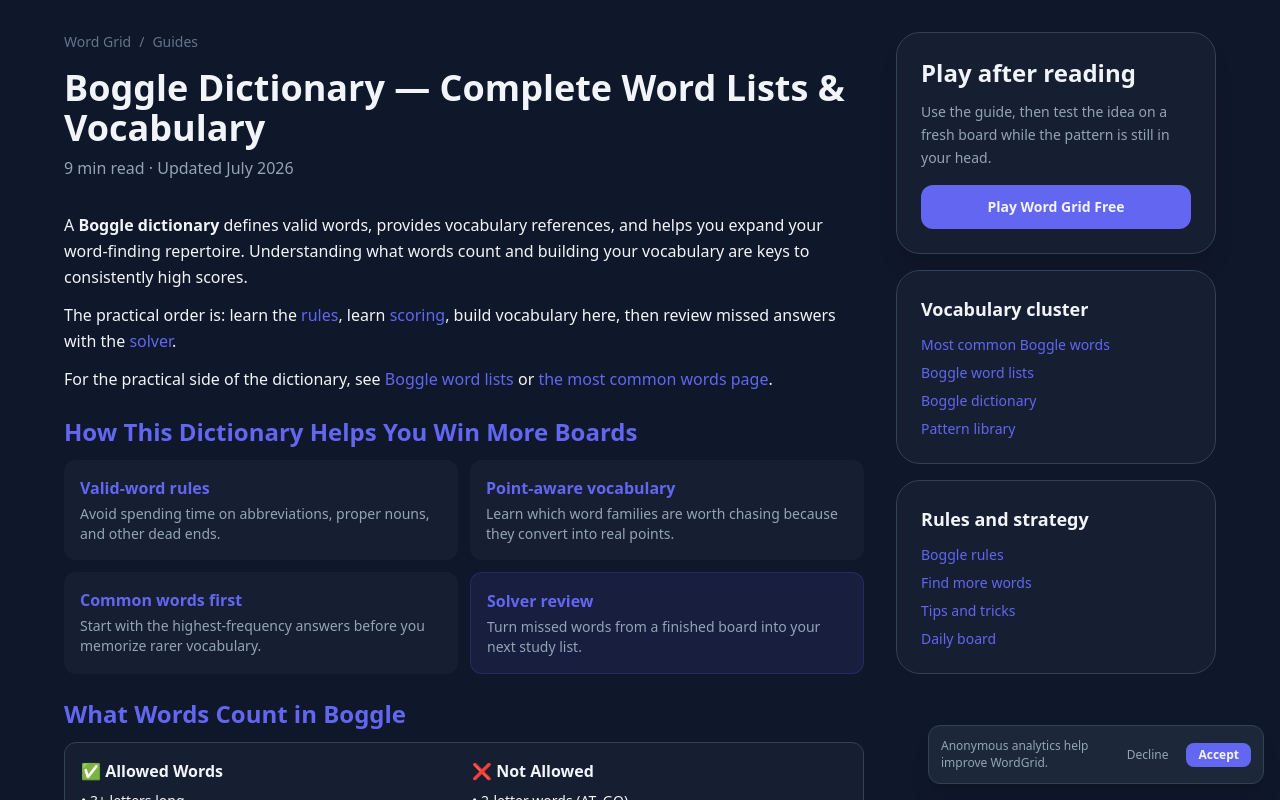
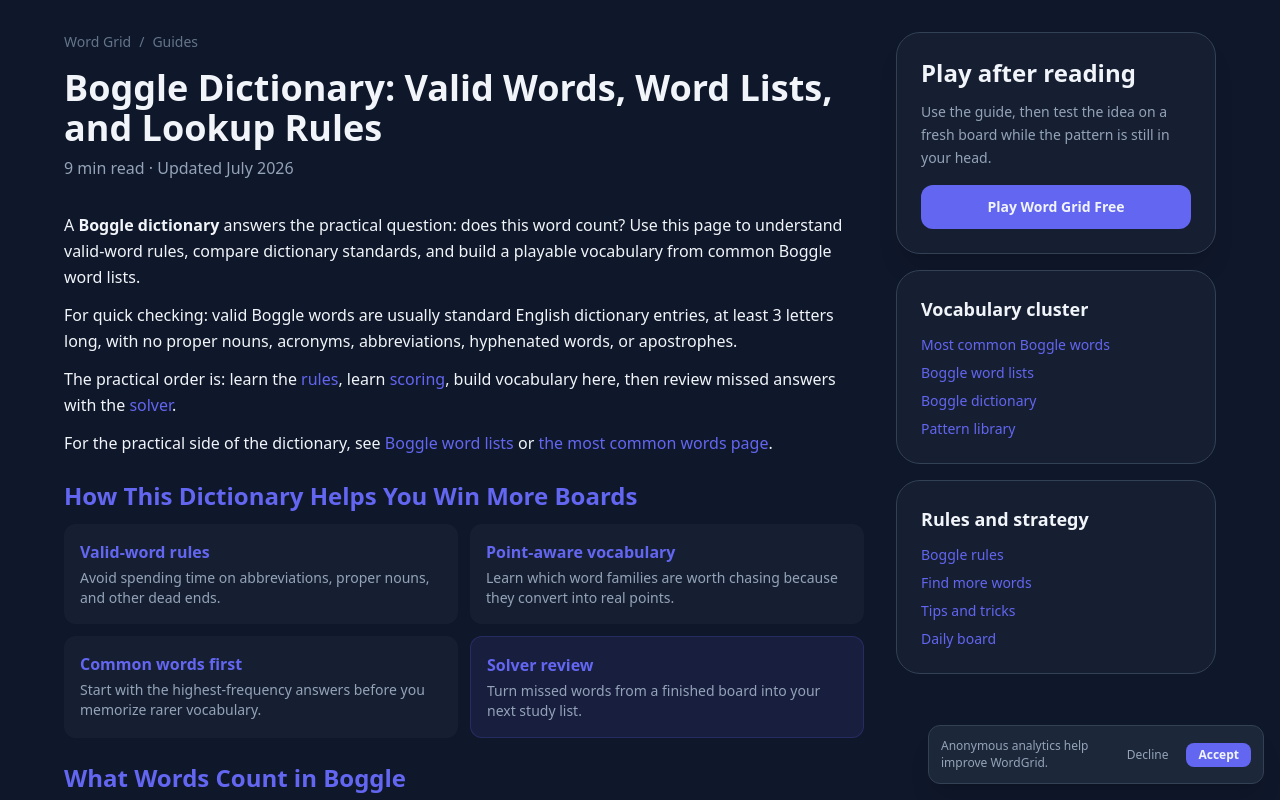
Before and after one commit to aieasygames-alt/wordgrid, a Next.js app: page /guides/boggle-dictionary in a window 1280 px wide. Shown: the top 800 px of the page. Built offline with nearby package versions, Linux system fonts and the light colour scheme.

Commit message:
Improve GSC-driven SEO snippets

```diff
--- a/src/app/daily/page.tsx
+++ b/src/app/daily/page.tsx
@@ -2,12 +2,12 @@ import type { Metadata } from "next";
 import DailyClient from "./DailyClient";
 
 export const metadata: Metadata = {
-  title: "Daily Word Grid Puzzle: Play Today's Board",
+  title: "Daily Word Grid Puzzle - Play Today's Free 4x4 Board",
   description:
-    "Play today's WordGrid Daily board. Everyone gets the same 4x4 grid. Find as many words as you can in 3 minutes. New puzzle every day.",
+    "Play today's free WordGrid Daily puzzle. Everyone gets the same Boggle-style 4x4 board, a 3-minute timer, and a fresh challenge every day.",
   alternates: { canonical: "/daily" },
   openGraph: {
-    title: "Daily Word Grid Puzzle: Play Today's Board",
+    title: "Daily Word Grid Puzzle - Play Today's Free 4x4 Board",
     description:
       "Today's daily word grid puzzle. Same grid for everyone. New puzzle every day!",
   },
--- a/src/app/guides/boggle-dictionary/page.tsx
+++ b/src/app/guides/boggle-dictionary/page.tsx
@@ -3,9 +3,9 @@ import Link from "next/link";
 import { GuideDesktopShell } from "@/components/GuideDesktopShell";
 
 export const metadata: Metadata = {
-  title: "Boggle Dictionary — Complete Word Lists & Vocabulary",
+  title: "Boggle Dictionary: Valid Words, Word Lists, and Lookup Rules",
   description:
-    "Explore a Boggle dictionary guide with valid-word rules, word lists, vocabulary tips, lookup context, and high-frequency words for gameplay.",
+    "Use this Boggle dictionary guide to learn valid-word rules, common word lists, lookup standards, and vocabulary patterns for better scores.",
   alternates: { canonical: "/guides/boggle-dictionary" },
   keywords: [
     "boggle dictionary", "boggle word list", "boggle vocabulary",
@@ -13,7 +13,7 @@ export const metadata: Metadata = {
     "boggle dictionary online", "boggle word checker",
   ],
   openGraph: {
-    title: "Boggle Dictionary — Complete Word Lists & Vocabulary",
+    title: "Boggle Dictionary: Valid Words, Word Lists, and Lookup Rules",
     description:
       "Complete Boggle dictionary with word lists, vocabulary references, and valid word guidelines. Lookup words and improve your gameplay vocabulary.",
   },
@@ -24,7 +24,7 @@ const BASE_URL = "https://wordgrid.games";
 const articleSchema = {
   "@context": "https://schema.org",
   "@type": "WebPage",
-  headline: "Boggle Dictionary — Complete Word Lists & Vocabulary",
+  headline: "Boggle Dictionary: Valid Words, Word Lists, and Lookup Rules",
   description:
     "A comprehensive Boggle dictionary including word lists, vocabulary references, valid word guidelines, and word lookup for improving gameplay.",
   author: { "@type": "Organization", name: "WordGrid" },
@@ -115,7 +115,7 @@ export default function BoggleDictionaryGuide() {
             <Link href="/guides/" className="hover:text-text">Guides</Link>
           </nav>
           <h1 className="text-4xl font-bold mb-2">
-            Boggle Dictionary — Complete Word Lists & Vocabulary
+            Boggle Dictionary: Valid Words, Word Lists, and Lookup Rules
           </h1>
           <p className="text-text-muted">9 min read &middot; Updated July 2026</p>
         </header>
@@ -123,10 +123,15 @@ export default function BoggleDictionaryGuide() {
         <div className="space-y-6 text-text">
           <section>
             <p className="leading-relaxed">
-              A <strong>Boggle dictionary</strong> defines valid words, provides
-              vocabulary references, and helps you expand your word-finding
-              repertoire. Understanding what words count and building your
-              vocabulary are keys to consistently high scores.
+              A <strong>Boggle dictionary</strong> answers the practical question:
+              does this word count? Use this page to understand valid-word rules,
+              compare dictionary standards, and build a playable vocabulary from
+              common Boggle word lists.
+            </p>
+            <p className="leading-relaxed mt-3">
+              For quick checking: valid Boggle words are usually standard English
+              dictionary entries, at least 3 letters long, with no proper nouns,
+              acronyms, abbreviations, hyphenated words, or apostrophes.
             </p>
             <p className="leading-relaxed mt-3">
               The practical order is: learn the{" "}
--- a/src/app/guides/boggle-word-lists/page.tsx
+++ b/src/app/guides/boggle-word-lists/page.tsx
@@ -3,9 +3,9 @@ import Link from "next/link";
 import { GuideDesktopShell } from "@/components/GuideDesktopShell";
 
 export const metadata: Metadata = {
-  title: "Boggle Word Lists by Letter: Complete Word Reference",
+  title: "Boggle Word List: Common Words by Letter and Pattern",
   description:
-    "Browse Boggle word lists by letter with high-frequency words, common patterns, and vocabulary references to improve word-finding speed.",
+    "Browse a Boggle word list by starting letter, common pattern, and high-value ending so you can find more words faster in real boards.",
   alternates: { canonical: "/guides/boggle-word-lists" },
   keywords: [
     "boggle word lists", "boggle words by letter", "boggle word list",
@@ -13,7 +13,7 @@ export const metadata: Metadata = {
     "boggle word patterns", "boggle common words",
   ],
   openGraph: {
-    title: "Boggle Word Lists by Letter — Complete Reference",
+    title: "Boggle Word List: Common Words by Letter and Pattern",
     description:
       "Comprehensive Boggle word lists organized by letter with high-frequency words, common patterns, and letter-specific vocabulary for improving gameplay.",
   },
@@ -40,7 +40,7 @@ const WORD_LISTS = {
   O: ["OFF", "OFFICE", "OFFICER", "OFFICIAL", "OFTEN", "OH", "OIL", "OK", "OLD", "ON", "ONCE", "ONE", "ONLY", "ONTO", "OPEN", "OPERATION", "OPPORTUNITY", "OPTION", "OR", "ORDER", "ORGANIZATION", "OTHER", "OTHERS", "OUR", "OUT", "OUTSIDE", "OVER", "OWN", "OWNER"],
   P: ["PAGE", "PAIN", "PAINT", "PAINTING", "PAPER", "PARENT", "PART", "PARTICIPANT", "PARTICULAR", "PARTICULARLY", "PARTNER", "PARTY", "PASS", "PAST", "PATIENT", "PATTERN", "PAY", "PEACE", "PEOPLE", "PER", "PERFORM", "PERFORMANCE", "PERHAPS", "PERIOD", "PERSON", "PERSONAL", "PHONE", "PHYSICAL", "PICK", "PICTURE", "PIECE", "PLACE", "PLAN", "PLANT", "PLAY", "PLAYER", "POINT", "POLICE", "POLICY", "POLITICAL", "POLITICS", "POOR", "POPULAR", "POPULATION", "POSITION", "POSITIVE", "POSSIBLE", "POWER", "PRACTICE", "PREPARE", "PRESENT", "PRESIDENT", "PRESSURE", "PRETTY", "PREVENT", "PRICE", "PRIVATE", "PROBABLY", "PROBLEM", "PROCESS", "PRODUCE", "PRODUCT", "PRODUCTION", "PROFESSIONAL", "PROFESSOR", "PROGRAM", "PROJECT", "PROPERTY", "PROTECT", "PROVE", "PROVIDE", "PUBLIC", "PULL", "PURPOSE", "PUSH", "PUT"],
   Qu: ["QUALITY", "QUARTER", "QUESTION", "QUICKLY", "QUIET", "QUITE"],
-  R: ["RACE", "RADIO", "RAISE", "RANGE", "RATE", "RATHER", "REACh", "READ", "READER", "REALITY", "REALIZE", "REALLY", "REASON", "RECEIVE", "RECENT", "RECENTLY", "RECOGNIZE", "RECORD", "RED", "RELATION", "RELATIONSHIP", "RELIGIOUS", "REMAIN", "REMEMBER", "REMOVE", "REPORT", "REPRESENT", "REPUBLICAN", "REQUIRE", "RESEARCH", "RESOURCE", "RESPOND", "RESPONSE", "REST", "RESULT", "RETURN", "REVEAL", "RICH", "RIGHT", "RISE", "RISK", "ROAD", "ROCK", "ROLE", "ROOM", "RULE", "RUN"],
+  R: ["RACE", "RADIO", "RAISE", "RANGE", "RATE", "RATHER", "REACH", "READ", "READER", "REALITY", "REALIZE", "REALLY", "REASON", "RECEIVE", "RECENT", "RECENTLY", "RECOGNIZE", "RECORD", "RED", "RELATION", "RELATIONSHIP", "RELIGIOUS", "REMAIN", "REMEMBER", "REMOVE", "REPORT", "REPRESENT", "REPUBLICAN", "REQUIRE", "RESEARCH", "RESOURCE", "RESPOND", "RESPONSE", "REST", "RESULT", "RETURN", "REVEAL", "RICH", "RIGHT", "RISE", "RISK", "ROAD", "ROCK", "ROLE", "ROOM", "RULE", "RUN"],
   S: ["SAFE", "SAME", "SAVE", "SAY", "SCENE", "SCHOOL", "SCIENCE", "SCIENTIST", "SCORE", "SEA", "SEASON", "SEAT", "SECOND", "SECTION", "SECURITY", "SEE", "SEEK", "SEEM", "SELL", "SEND", "SENIOR", "SENSE", "SERIES", "SERIOUS", "SERVE", "SERVICE", "SET", "SEVEN", "SEVERAL", "SEX", "SEXUAL", "SHAKE", "SHARE", "SHE", "SHOOT", "SHOP", "SHORT", "SHOT", "SHOULD", "SHOULDER", "SHOW", "SIDE", "SIGN", "SIGNIFICANT", "SIMILAR", "SIMPLE", "SIMPLY", "SINCE", "SING", "SINGLE", "SISTER", "SIT", "SITE", "SITUATION", "SIX", "SIZE", "SKILL", "SKIN", "SMALL", "SMILE", "SO", "SOCIAL", "SOCIETY", "SOLDIER", "SOME", "SOMEBODY", "SOMEONE", "SOMETHING", "SOMETIMES", "SOMEWHAT", "SONG", "SOON", "SORT", "SOUND", "SOURCE", "SOUTH", "SOUTHERN", "SPACE", "SPEAK", "SPEAKER", "SPECIAL", "SPECIES", "SPECIFIC", "SPEECH", "SPEND", "SPORT", "SPRING", "STAFF", "STAGE", "STAND", "STANDARD", "STAR", "START", "STATE", "STATEMENT", "STATION", "STATISTICS", "STAY", "STEP", "STILL", "STOCK", "STOP", "STORE", "STORY", "STRATEGY", "STREET", "STRONG", "STRUCTURE", "STUDENT", "STUDY", "STUFF", "STYLE", "SUBJECT", "SUCCESS", "SUCCESSFUL", "SUCH", "SUDDENLY", "SUFFER", "SUGGEST", "SUMMER", "SUPPORT", "SURFACE", "SYSTEM"],
   T: ["TABLE", "TAKE", "TALK", "TASK", "TAX", "TEACH", "TEACHER", "TEACHING", "TEAM", "TECHNOLOGY", "TELEVISION", "TELL", "TEN", "TEND", "TERM", "TEST", "THAN", "THANK", "THAT", "THE", "THEIR", "THEM", "THEMSELVES", "THEN", "THEORY", "THERE", "THESE", "THEY", "THING", "THINK", "THIRD", "THIS", "THOSE", "THOUGH", "THOUGHT", "THOUSAND", "THREAT", "THREE", "THROUGH", "THROUGHOUT", "THROW", "THUS", "TIME", "TO", "TODAY", "TOGETHER", "TONIGHT", "TOO", "TOP", "TOTAL", "TOUGH", "TOWARD", "TOWN", "TRADE", "TRADITIONAL", "TRAINING", "TRAVEL", "TREAT", "TREATMENT", "TREE", "TRIAL", "TRIP", "TROUBLE", "TRUE", "TRUTH", "TRY", "TURN", "TV", "TWO", "TYPE"],
   U: ["UNDER", "UNDERSTAND", "UNIT", "UNITED", "UNIVERSITY", "UNLESS", "UNTIL", "UP", "UPON", "US", "USE", "USUALLY"],
@@ -53,7 +53,7 @@ const WORD_LISTS = {
 const articleSchema = {
   "@context": "https://schema.org",
   "@type": "Article",
-  headline: "Boggle Word Lists by Letter — Complete Reference",
+  headline: "Boggle Word List: Common Words by Letter and Pattern",
   description:
     "Comprehensive Boggle word lists organized by letter with high-frequency words, common patterns, and letter-specific vocabulary for improving gameplay.",
   author: { "@type": "Organization", name: "WordGrid" },
@@ -136,7 +136,7 @@ export default function BoggleWordListsGuide() {
             <Link href="/guides/" className="hover:text-text">Guides</Link>
           </nav>
           <h1 className="text-4xl font-bold mb-2">
-            Boggle Word Lists by Letter — Complete Reference
+            Boggle Word List: Common Words by Letter and Pattern
           </h1>
           <p className="text-text-muted">15 min read &middot; Updated July 2026</p>
         </header>
@@ -144,9 +144,9 @@ export default function BoggleWordListsGuide() {
         <div className="space-y-6 text-text">
           <section>
             <p className="leading-relaxed">
-              Building your <strong>Boggle vocabulary</strong> isn't about
-              memorizing the dictionary. It's about learning high-frequency
-              patterns and common words that appear regularly in grids.
+              This <strong>Boggle word list</strong> is built for fast practice:
+              scan common words by starting letter, then learn the endings and
+              word families that turn one board position into several answers.
             </p>
             <p className="leading-relaxed mt-3">
               These word lists are organized by letter and frequency to help you
--- a/src/app/page.tsx
+++ b/src/app/page.tsx
@@ -5,9 +5,9 @@ import HomeClient from "./HomeClient";
 const BASE_URL = "https://wordgrid.games";
 
 export const metadata: Metadata = {
-  title: "WordGrid: Play Word Grid Online Free, No Download",
+  title: "WordGrid - Play Free Online Word Grid & Boggle-Style Games",
   description:
-    "Play WordGrid online free. Connect adjacent letters in a Boggle-style word grid game with timed, Zen, and Daily boards. No download or sign-up needed.",
+    "Play WordGrid free online. Find words on Boggle-style 4x4 grids, try Daily, timed, and Zen modes, and start instantly with no download or sign-up.",
   alternates: { canonical: "/" },
   keywords: [
     "word grid", "word grid online", "word grid puzzle", "word grid game",
@@ -17,7 +17,7 @@ export const metadata: Metadata = {
     "daily word game", "free word game", "browser word game",
   ],
   openGraph: {
-    title: "WordGrid: Play Word Grid Online Free, No Download",
+    title: "WordGrid - Play Free Online Word Grid & Boggle-Style Games",
     description:
       "Play WordGrid online free in your browser. Connect letters, find words, and try timed, Zen, or Daily boards. No download needed.",
     url: BASE_URL,
```
Also changed, not shown: src/app/HomeClient.tsx (+4 -4 lines), src/app/guides/boggle-rules-beginners/page.tsx (+9 -4 lines), src/app/guides/page.tsx (+4 -4 lines).
